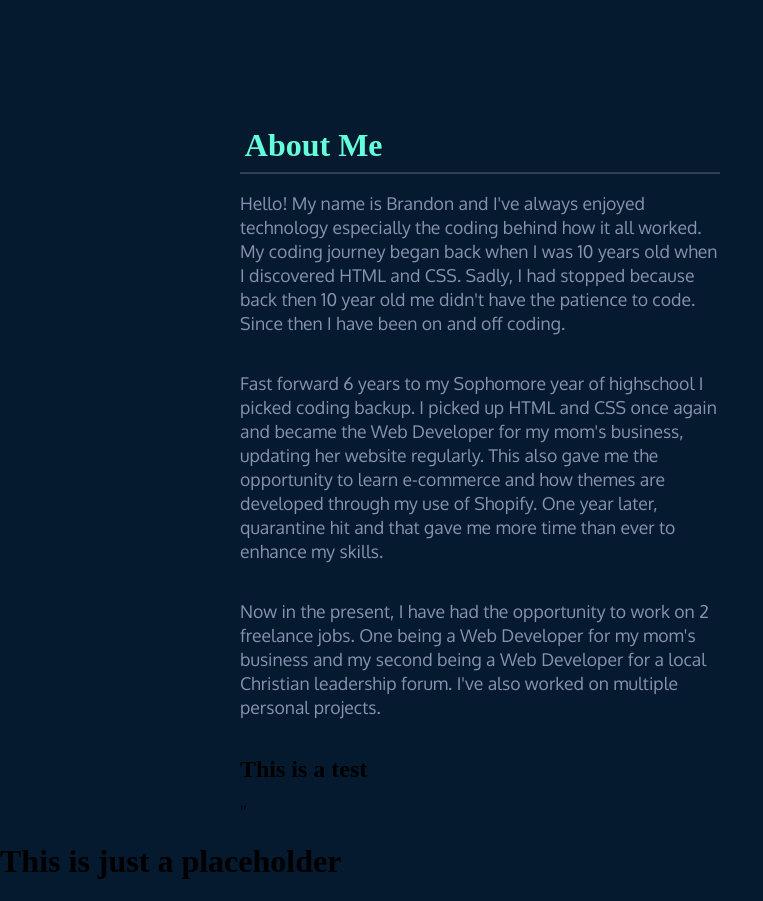
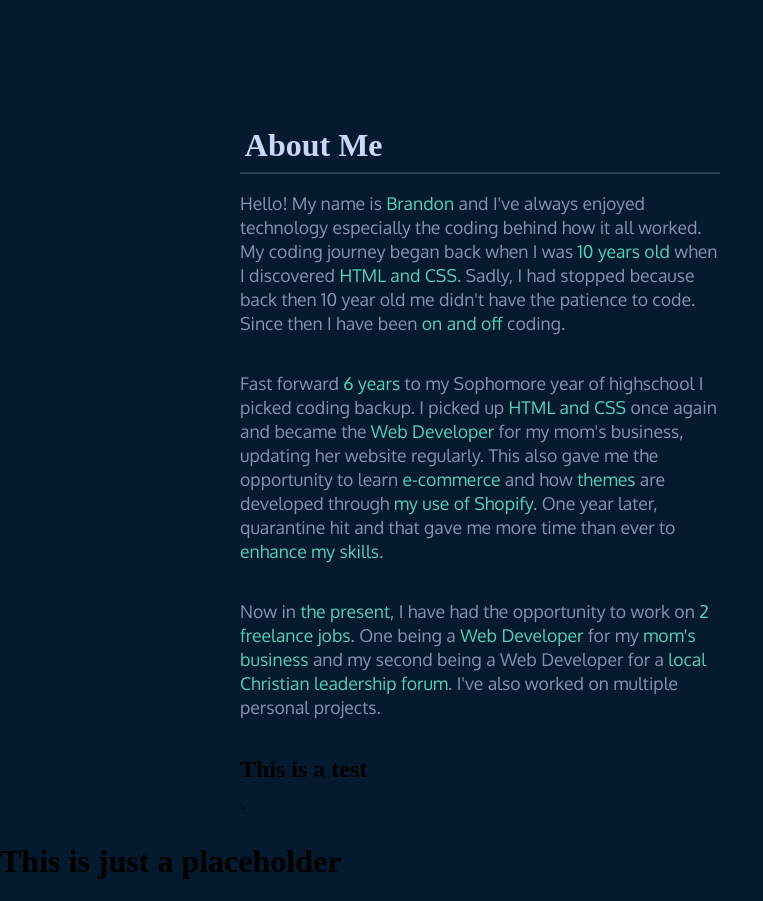
Before and after one commit to Brandon-Chan03/portfolio-website, a plain HTML site: page index.html in a window 1280 px wide. Shown: the part 820-1721 px from the top of the page, 0-763 px from the left. Drawn offline with Linux system fonts and the light colour scheme; a web font is replaced by a local one.

Commit message:
finished about me section

```diff
--- a/Components/mainPage.css
+++ b/Components/mainPage.css
@@ -111,7 +111,6 @@ main {
 .resume-link {
     text-decoration: none;
     font-family: "Red Hat Mono";
-    color: rgb(100, 255, 218);
     font-weight: 600;
     font-size: 1rem;
 }
@@ -129,7 +128,7 @@ main {
 } */
 
 .about-me-heading {
-    color: rgb(100, 255, 218);
+    color: rgb(204, 214, 246);
     font-size: 2rem;
     margin: 0 0 0 .3rem;
     font-family: "Red Hat Mono";
@@ -170,6 +169,10 @@ hr {
     margin-top: 0;
 }
 
+.about-me-info span {
+    color:rgba(100, 255, 218, 0.8)
+}
+
 .brandon-chan {
     height: 20rem;
     width: 17rem;
--- a/index.html
+++ b/index.html
@@ -49,18 +49,18 @@
                     </div>
                     <div class="about-me-info">
                         <p class="info-about-me">Hello! My name is <span>Brandon</span> and I've always enjoyed technology especially the coding behind how it all worked.
-                            My coding journey began back when I was <span>10 years old</span> when I discovered HTML and CSS.  Sadly, I had stopped
-                            because back then 10 year old me didn't have the patience to code.  Since then I have been on and off coding.
+                            My coding journey began back when I was <span>10 years old</span> when I discovered <span>HTML and CSS</span>.  Sadly, I had stopped
+                            because back then 10 year old me didn't have the patience to code.  Since then I have been <span>on and off</span> coding.
                         </p>
                         <br>
-                        <p class="info-continued">Fast forward 6 years to my Sophomore year of highschool I picked coding backup.
-                            I picked up HTML and CSS once again and became the Web Developer for my mom's business, updating her website regularly.
-                            This also gave me the opportunity to learn e-commerce and how themes are developed through my use of Shopify.  One year later,
-                            quarantine hit and that gave me more time than ever to enhance my skills.
+                        <p class="info-continued">Fast forward <span>6 years</span> to my Sophomore year of highschool I picked coding backup.
+                            I picked up <span>HTML and CSS</span> once again and became the <span>Web Developer</span> for my mom's business, updating her website regularly.
+                            This also gave me the opportunity to learn <span>e-commerce</span> and how <span>themes</span> are developed through <span>my use of Shopify</span>.  One year later,
+                            quarantine hit and that gave me more time than ever to <span>enhance my skills</span>.
                         </p>
                         <br>
-                        <p class="info-continued-2">Now in the present, I have had the opportunity to work on 2 freelance jobs.  One being a Web Developer
-                            for my mom's business and my second being a Web Developer for a local Christian leadership forum. I've also worked on multiple personal
+                        <p class="info-continued-2">Now in <span>the present</span>, I have had the opportunity to work on <span>2 freelance jobs</span>.  One being a <span>Web Developer</span>
+                            for my <span>mom's business</span> and my second being a Web Developer for a <span>local Christian leadership forum</span>. I've also worked on multiple personal
                             projects.
                         </p>
                     </div>
```
